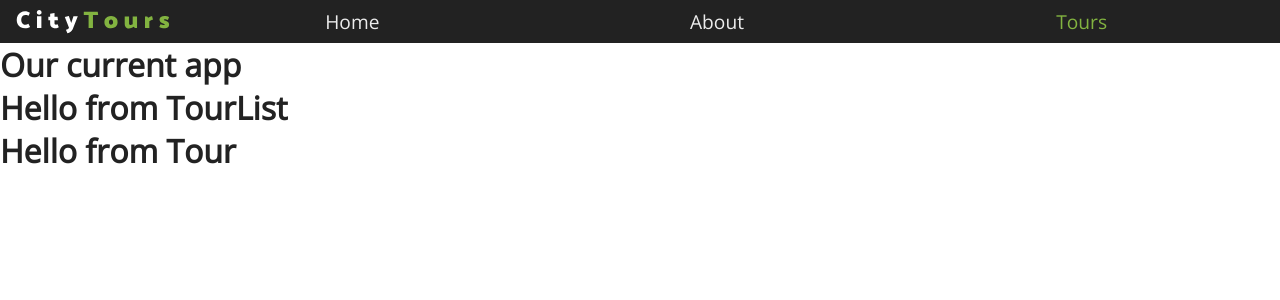
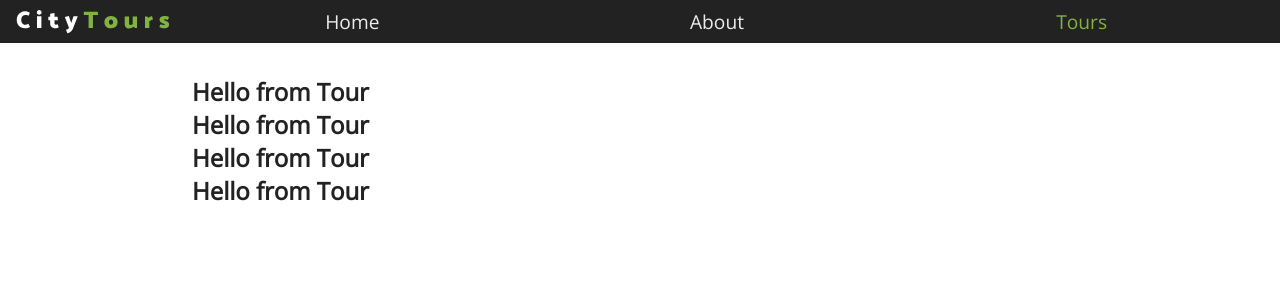
Before and after one commit to mb2o/react-city-tours, a React (Create React App) app: page / in a window 1280 px wide. Shown: the top 300 px of the page. Built offline with nearby package versions, Linux system fonts and the light colour scheme.

Commit message:
TourList component

```diff
--- a/src/App.js
+++ b/src/App.js
@@ -9,7 +9,6 @@ function App() {
   return (
     <Fragment>
       <Navbar />
-      <h1>Our current app</h1>
       <TourList />
     </Fragment>
   );
--- a/src/components/Navbar/Navbar.js
+++ b/src/components/Navbar/Navbar.js
@@ -1,5 +1,4 @@
 import React from 'react';
-
 import logo from '../../logo.svg';
 import './navbar.scss';
 
--- a/src/components/Tour/Tour.js
+++ b/src/components/Tour/Tour.js
@@ -1,4 +1,5 @@
 import React, { Component } from 'react';
+import './tour.scss';
 
 export default class Tour extends Component {
   render() {
--- a/src/components/TourList/index.js
+++ b/src/components/TourList/index.js
@@ -1,13 +1,26 @@
 import React, { Component } from 'react';
 import Tour from '../Tour';
+import { tourData } from '../../tourData';
+import './tourlist.scss';
 
 export default class TourList extends Component {
+  state = {
+    tours: tourData
+  };
+
+  removeTour = id => {
+    console.log(id);
+  };
+
   render() {
+    const { tours } = this.state;
+
     return (
-      <div>
-        <h1>Hello from TourList</h1>
-        <Tour />
-      </div>
+      <section className="tourlist">
+        {tours.map(tour => (
+          <Tour key={tour.id} {...tour} removeTour={this.removeTour} />
+        ))}
+      </section>
     );
   }
 }
--- a/src/components/TourList/tourlist.scss
+++ b/src/components/TourList/tourlist.scss
@@ -0,0 +1,6 @@
+.tourlist {
+  width: 70vw;
+  max-width: 1170px;
+  margin: 0 auto;
+  padding: 2rem 0;
+}
```
